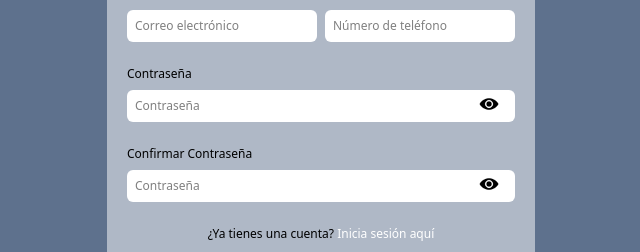
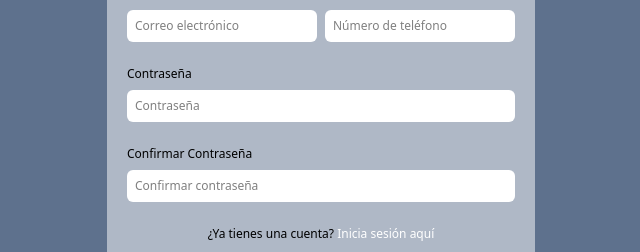
Before and after one commit to Recordatorio-app/Recordatorio-app-frontend, a Next.js app: page /register in a window 1280 px wide. Shown: the part 424-676 px from the top of the page, without its empty margins (319-959 px from the left). Built offline with nearby package versions, Linux system fonts and the light colour scheme.

Commit message:
refactor: Adding form validations and alerts with the sweetAlert library

```diff
--- a/app/(auth)/register/page.tsx
+++ b/app/(auth)/register/page.tsx
@@ -5,10 +5,13 @@ import Form from "@/components/ui/form";
 import Input from "@/components/ui/input";
 import { useAuth } from "@/context/AuthContext";
 import { registerUser } from "@/services/auth/auth.service";
+import axios from "axios";
 import Image from "next/image";
 import Link from "next/link";
 import { useRouter } from "next/navigation";
 import { useState } from "react";
+import Swal from "sweetalert2";
+import "sweetalert2/src/sweetalert2.scss";
 
 export default function Login() {
   const [name, setName] = useState("");
@@ -18,23 +21,105 @@ export default function Login() {
   const [confirmPassword, setConfirmPassword] = useState("");
   const [showPassword, setShowPassword] = useState(false);
   const [showConfirmPassword, setShowConfirmPassword] = useState(false);
+
+  const [errors, setErrors] = useState<{
+    email?: string;
+    password?: string;
+    confirmPassword?: string;
+    name?: string;
+    phone?: string;
+    general?: string;
+  }>({});
+  const [loading, setLoading] = useState(false);
   const { login } = useAuth();
   const router = useRouter();
 
-  const handleSubmit = async (e: React.FormEvent<HTMLFormElement>) => {
-    if (password !== confirmPassword) {
-      alert("Las contraseñas no coinciden");
-      return;
+  const validate = () => {
+    const newErrors: typeof errors = {};
+
+    if (!email.trim()) {
+      newErrors.email = "El correo es obligatorio";
+    } else if (!/^\S+@\S+\.\S+$/.test(email)) {
+      newErrors.email = "Correo inválido";
     }
 
+    if (!password.trim()) {
+      newErrors.password = "La contraseña es obligatoria";
+    } else if (password.length < 8) {
+      newErrors.password = "Mínimo 8 caracteres";
+    }
+    if (password !== confirmPassword) {
+      newErrors.confirmPassword = "Las contraseñas no coinciden";
+    }
+
+    if (!name.trim()) {
+      newErrors.name = "El nombre es obligatorio";
+    }
+
+    if (!phone.trim()) {
+      newErrors.phone = "El teléfono es obligatorio";
+    }
+
+    setErrors(newErrors);
+    return Object.keys(newErrors).length === 0;
+  };
+  const handleSubmit = async (e: React.FormEvent<HTMLFormElement>) => {
     e.preventDefault();
+    if (!validate()) return;
 
-    const res = await registerUser({ name, email, phone, password });
+    try {
+      setLoading(true);
+      setErrors({});
+      const res = await registerUser({
+        name,
+        email,
+        phone: "51" + phone,
+        password,
+      });
       login(res.token, res.user);
       if (res.token && res.user) {
-      alert("Registro exitoso");
+        Swal.fire({
+          title: "¡Registro exitoso!",
+          text: "Has iniciado sesión correctamente.",
+          icon: "success",
+          buttonsStyling: false,
+          customClass: {
+            confirmButton: "bg-one text-white px-4 py-2 rounded-md",
+          },
+        });
       }
-    setInterval(() => router.push("/home"), 2000); //redirigir a home despues de 2 segundos
+      setTimeout(() => router.push("/home"), 2000); //redirigir a home despues de 2 segundos
+    } catch (error: unknown) {
+      if (axios.isAxiosError(error)) {
+        setErrors({
+          general: error?.response?.data?.message || "Error en el registro",
+        });
+        Swal.fire({
+          title: "Error",
+          text: error?.response?.data?.message || "Error en el registro",
+          icon: "error",
+          buttonsStyling: false,
+          customClass: {
+            confirmButton: "bg-one text-white px-4 py-2 rounded-md",
+          },
+        });
+      } else {
+        setErrors({
+          general: "Ocurrió un error inesperado",
+        });
+        Swal.fire({
+          title: "Error",
+          text: "Ocurrió un error inesperado",
+          icon: "error",
+          buttonsStyling: false,
+          customClass: {
+            confirmButton: "bg-one text-white px-4 py-2 rounded-md",
+          },
+        });
+      }
+    } finally {
+      setLoading(false);
+    }
   };
   return (
     <main className="flex flex-col justify-center items-center min-h-screen bg-two">
@@ -46,13 +131,29 @@ export default function Login() {
       </section>
       <section>
         <Form onSubmit={handleSubmit} title="Registrarse">
+          {errors.general && (
+            <span className="text-red-500 text-s text-center">
+              {errors.general}
+            </span>
+          )}
+          <div className="flex items-center gap-2">
             <Input
               label="Nombre Completo"
               placeholder="Nombre completo"
-            id="Nombre"
+              id="Name"
               type="text"
               onChange={(e) => setName(e.target.value)}
+              icon={
+                <Image
+                  src="/icons/user.png"
+                  alt="Nombre completo"
+                  width={20}
+                  height={20}
                 />
+              }
+              error={errors.name}
+            />
+          </div>
           <div className="flex flex-row gap-2">
             <Input
               label="Correo Electrónico"
@@ -60,6 +161,15 @@ export default function Login() {
               id="Correo"
               type="email"
               onChange={(e) => setEmail(e.target.value)}
+              icon={
+                <Image
+                  src="/icons/email.png"
+                  alt="Correo electrónico"
+                  width={20}
+                  height={20}
+                />
+              }
+              error={errors.email}
             />
             <Input
               label="Teléfono"
@@ -67,74 +177,73 @@ export default function Login() {
               id="Telefono"
               type="number"
               onChange={(e) => setPhone(e.target.value)}
+              icon={
+                <Image
+                  src="/icons/phone.png"
+                  alt="Número de teléfono"
+                  width={20}
+                  height={20}
+                />
+              }
+              error={errors.phone}
             />
           </div>
 
           <div className="flex items-center gap-2">
-            <div className="relative w-full">
             <Input
               label="Contraseña"
               placeholder="Contraseña"
               id="Password"
               type={showPassword ? "text" : "password"}
               onChange={(e) => setPassword(e.target.value)}
-              />
-              <Button
+              icon={
+                <button
                   type="button"
                   onClick={() => setShowPassword(!showPassword)}
-                bg="bg-transparent absolute right-2 top-2/2 -translate-y-2/2"
-                textColor="text-black"
                 >
-                {showPassword ? (
                   <Image
-                    src="/icons/hide.png"
-                    alt="Ocultar contraseña"
-                    width={20}
-                    height={20}
+                    src={showPassword ? "/icons/hide.png" : "/icons/show.png"}
+                    alt={
+                      showPassword ? "Ocultar contraseña" : "Mostrar contraseña"
+                    }
+                    width={25}
+                    height={25}
                   />
-                ) : (
-                  <Image
-                    src="/icons/show.png"
-                    alt="Mostrar contraseña"
-                    width={20}
-                    height={20}
+                </button>
+              }
+              error={errors.password}
             />
-                )}
-              </Button>
-            </div>
           </div>
           <div className="flex items-center gap-2">
-            <div className="relative w-full">
             <Input
               label="Confirmar Contraseña"
-                placeholder="Contraseña"
+              placeholder="Confirmar contraseña"
               id="ConfirmPassword"
               type={showConfirmPassword ? "text" : "password"}
               onChange={(e) => setConfirmPassword(e.target.value)}
-              />
-              <Button
+              icon={
+                <button
                   type="button"
                   onClick={() => setShowConfirmPassword(!showConfirmPassword)}
-                bg="bg-transparent absolute right-2 top-2/2 -translate-y-2/2"
-                textColor="text-black"
                 >
-                {showConfirmPassword ? (
                   <Image
-                    src="/icons/hide.png"
-                    alt="Ocultar contraseña"
-                    width={20}
-                    height={20}
+                    src={
+                      showConfirmPassword
+                        ? "/icons/hide.png"
+                        : "/icons/show.png"
+                    }
+                    alt={
+                      showConfirmPassword
+                        ? "Ocultar contraseña"
+                        : "Mostrar contraseña"
+                    }
+                    width={25}
+                    height={25}
                   />
-                ) : (
-                  <Image
-                    src="/icons/show.png"
-                    alt="Mostrar contraseña"
-                    width={20}
-                    height={20}
+                </button>
+              }
+              error={errors.confirmPassword}
             />
-                )}
-              </Button>
-            </div>
           </div>
           <span className="text-center text-xs">
             ¿Ya tienes una cuenta?{" "}
@@ -142,8 +251,8 @@ export default function Login() {
               Inicia sesión aquí
             </Link>
           </span>
-          <Button bg="bg-one" textColor="text-white">
-            Registrarse
+          <Button bg="bg-one" textColor="text-white" loading={loading}>
+            {loading ? "Registrando..." : "Registrarse"}
           </Button>
         </Form>
       </section>
```
Lines whose indentation alone changed are shown as unchanged.
